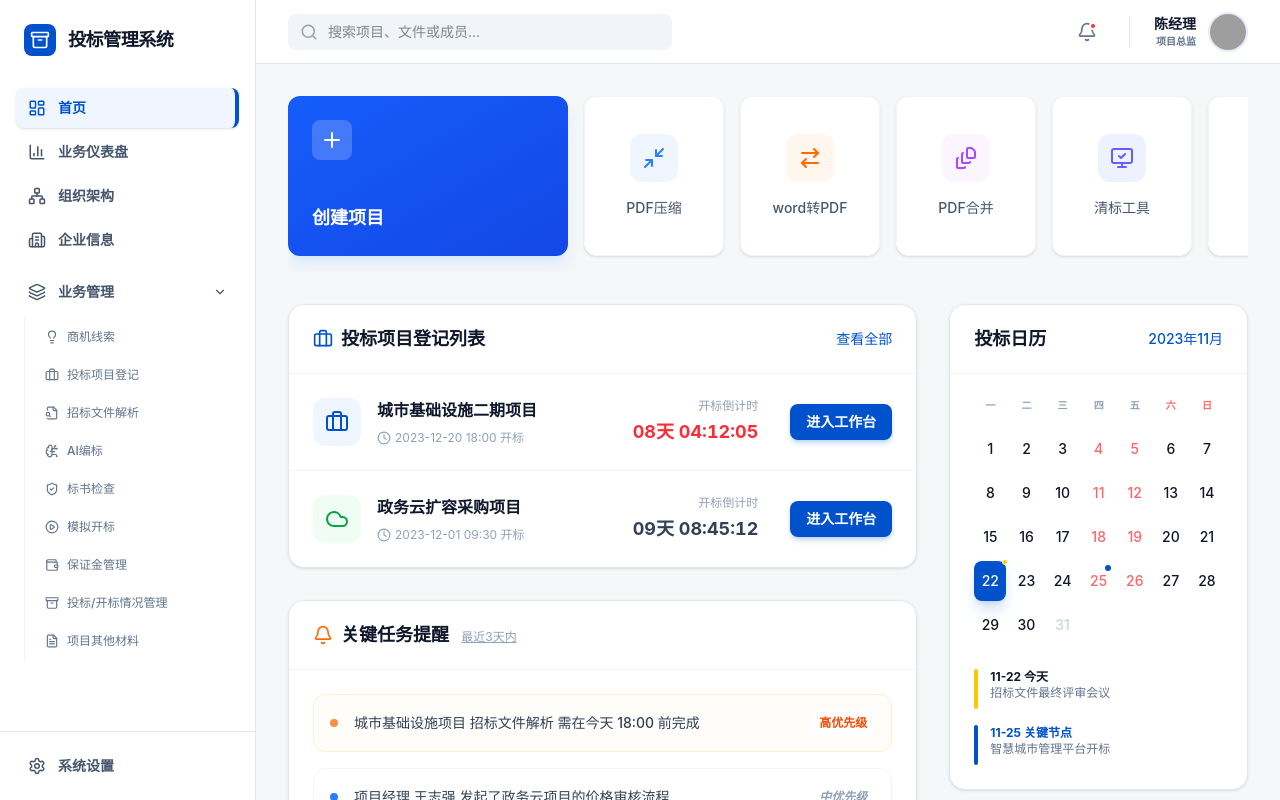
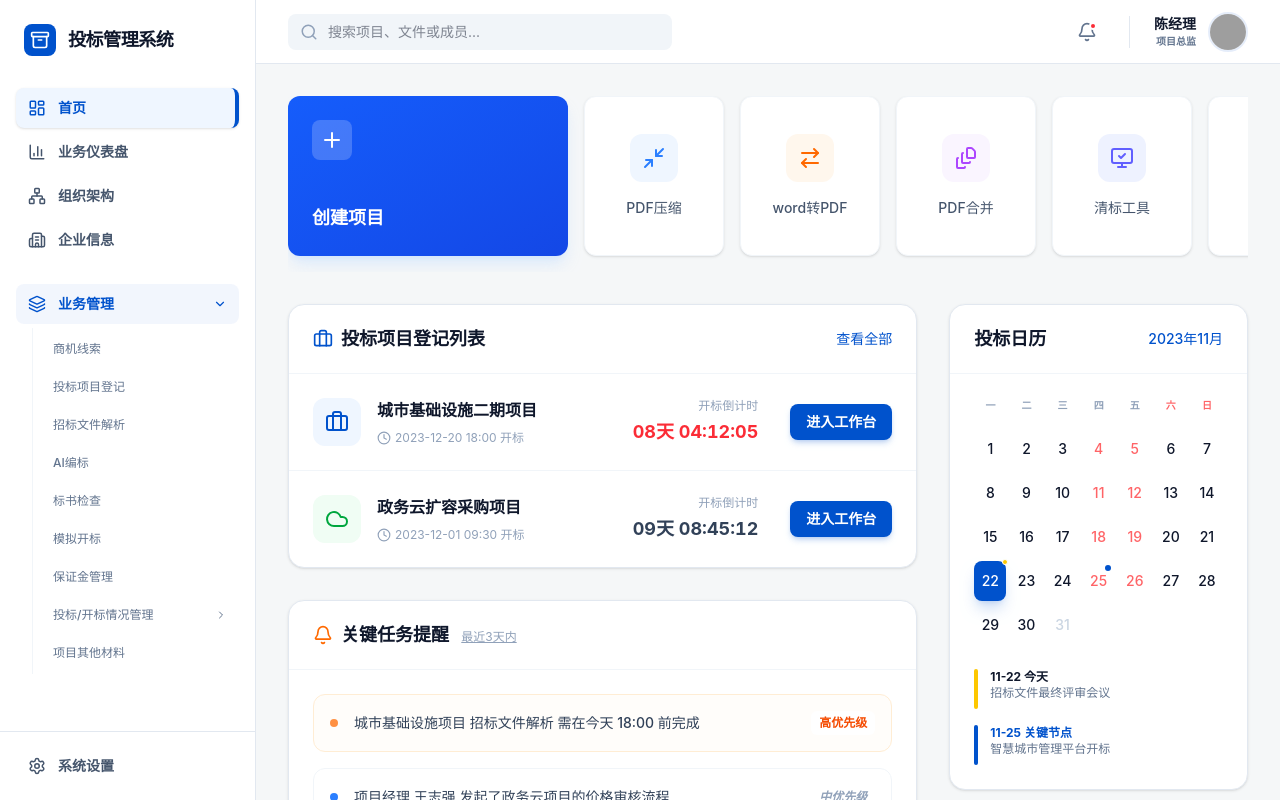
Before and after one commit to zoe19901110/-, a React (Vite) app: page / in a window 1280 px wide. Built offline with nearby package versions, Linux system fonts and the light colour scheme; grey boxes are pictures that could not be loaded.

Commit message:
feat: Add custom scrollbar and enhance sidebar navigation
Introduces a custom scrollbar style for improved UI aesthetics.
Refactors the sidebar navigation to support nested menu items, specifically for the "投标/开标情况管理" section, by adding `expandedSubItems` state and logic.

```diff
--- a/src/components/Sidebar.tsx
+++ b/src/components/Sidebar.tsx
@@ -26,8 +26,15 @@ interface SidebarProps {
   setActiveTab: (tab: string) => void;
 }
 
+interface SubItem {
+  id: string;
+  label: string;
+  children?: { id: string; label: string }[];
+}
+
 const Sidebar: React.FC<SidebarProps> = ({ activeTab, setActiveTab }) => {
   const [isBusinessOpen, setIsBusinessOpen] = useState(true);
+  const [expandedSubItems, setExpandedSubItems] = useState<string[]>([]);
 
   const navItems = [
     { id: 'dashboard', label: '首页', icon: LayoutDashboard },
@@ -36,22 +43,47 @@ const Sidebar: React.FC<SidebarProps> = ({ activeTab, setActiveTab }) => {
     { id: 'enterprise', label: '企业信息', icon: Building2 },
   ];
 
-  const businessItems = [
-    { id: 'leads', label: '商机线索', icon: Lightbulb },
-    { id: 'project-registration', label: '投标项目登记', icon: Briefcase },
-    { id: 'parsing', label: '招标文件解析', icon: FileSearch },
-    { id: 'ai-prep', label: 'AI编标', icon: BrainCircuit },
-    { id: 'inspection', label: '标书检查', icon: ShieldCheck },
-    { id: 'simulation', label: '模拟开标', icon: PlayCircle },
-    { id: 'deposit-management', label: '保证金管理', icon: Wallet },
-    { id: 'opening-management', label: '投标/开标情况管理', icon: Archive },
-    { id: 'other-materials', label: '项目其他材料', icon: FileText },
+  const businessItems: SubItem[] = [
+    { id: 'leads', label: '商机线索' },
+    { id: 'project-registration', label: '投标项目登记' },
+    { id: 'parsing', label: '招标文件解析' },
+    { id: 'ai-prep', label: 'AI编标' },
+    { id: 'inspection', label: '标书检查' },
+    { id: 'simulation', label: '模拟开标' },
+    { id: 'deposit-management', label: '保证金管理' },
+    {
+      id: 'opening-management',
+      label: '投标/开标情况管理',
+      children: [
+        { id: 'opening-tracking', label: '投标进度跟踪' },
+        { id: 'opening-records', label: '开标记录汇总' },
+        { id: 'opening-analysis', label: '评标结果分析' },
+        { id: 'opening-exceptions', label: '异常情况处理' },
+        { id: 'opening-archive', label: '归档资料管理' },
+      ]
+    },
+    { id: 'other-materials', label: '项目其他材料' },
   ];
 
-  // Auto-open business menu if a sub-item is active
+  const toggleSubItem = (id: string) => {
+    setExpandedSubItems(prev =>
+      prev.includes(id) ? prev.filter(i => i !== id) : [...prev, id]
+    );
+  };
+
+  // Auto-open business menu and sub-items if active
   useEffect(() => {
-    if (businessItems.some(item => item.id === activeTab)) {
+    const isBusinessSub = businessItems.some(item =>
+      item.id === activeTab || item.children?.some(child => child.id === activeTab)
+    );
+    if (isBusinessSub) {
       setIsBusinessOpen(true);
+      const parent = businessItems.find(item =>
+        item.children?.some(child => child.id === activeTab)
+      );
+      if (parent && !expandedSubItems.includes(parent.id)) {
+        setExpandedSubItems(prev => [...prev, parent.id]);
+      }
     }
   }, [activeTab]);
 
@@ -70,7 +102,8 @@ const Sidebar: React.FC<SidebarProps> = ({ activeTab, setActiveTab }) => {
         </div>
       </div>
 
-      <nav className="flex-1 px-4 py-2 space-y-1 overflow-y-auto custom-scrollbar">
+      <nav className="flex-1 flex flex-col min-h-0">
+        <div className="px-4 py-2 space-y-1 shrink-0">
           {navItems.map((item) => (
             <button
               key={item.id}
@@ -83,14 +116,14 @@ const Sidebar: React.FC<SidebarProps> = ({ activeTab, setActiveTab }) => {
               <span className="text-sm font-bold">{item.label}</span>
             </button>
           ))}
+        </div>
 
+        <div className="flex-1 px-4 py-2 min-h-0">
           <div className="pt-2">
             <button
               onClick={() => setIsBusinessOpen(!isBusinessOpen)}
               className={`w-full flex items-center justify-between px-3 py-2.5 rounded-lg transition-all ${
-              businessItems.some(item => item.id === activeTab)
-                ? 'text-primary bg-primary/5'
-                : 'text-slate-600 hover:bg-slate-50'
+                isBusinessOpen ? 'text-primary bg-primary/5' : 'text-slate-600 hover:bg-slate-50'
               }`}
             >
               <div className="flex items-center gap-3">
@@ -109,27 +142,57 @@ const Sidebar: React.FC<SidebarProps> = ({ activeTab, setActiveTab }) => {
                   transition={{ duration: 0.2 }}
                   className="overflow-hidden"
                 >
-                <div className="mt-1 ml-2 pl-3 border-l border-slate-100 space-y-1 py-1">
+                  <div className="mt-1 ml-4 pl-2 border-l border-slate-100 space-y-1 py-1">
                     {businessItems.map((item) => (
+                      <div key={item.id} className="space-y-1">
                         <button
-                      key={item.id}
-                      onClick={() => setActiveTab(item.id)}
-                      className={`w-full flex items-center gap-2 px-2 py-2 rounded-lg transition-all ${
-                        activeTab === item.id
+                          onClick={() => {
+                            if (item.children) {
+                              toggleSubItem(item.id);
+                            } else {
+                              setActiveTab(item.id);
+                            }
+                          }}
+                          className={`w-full flex items-center justify-between px-3 py-2 rounded-lg transition-all ${
+                            activeTab === item.id || item.children?.some(c => c.id === activeTab)
                               ? 'text-primary bg-primary/5 font-bold'
                               : 'text-slate-500 hover:bg-slate-50 hover:text-slate-700'
                           }`}
                         >
-                      <item.icon size={14} className="shrink-0" />
                           <span className="text-[12px] font-medium whitespace-nowrap">
                             {item.label}
                           </span>
+                          {item.children && (
+                            expandedSubItems.includes(item.id) ? <ChevronDown size={12} /> : <ChevronRight size={12} />
+                          )}
                         </button>
+
+                        {item.children && expandedSubItems.includes(item.id) && (
+                          <div className="ml-3 pl-3 border-l border-slate-100 space-y-1 py-1 max-h-40 overflow-y-auto custom-scrollbar">
+                            {item.children.map((child) => (
+                              <button
+                                key={child.id}
+                                onClick={() => setActiveTab(child.id)}
+                                className={`w-full flex items-center px-3 py-1.5 rounded-lg transition-all ${
+                                  activeTab === child.id
+                                    ? 'text-primary bg-primary/5 font-bold'
+                                    : 'text-slate-400 hover:bg-slate-50 hover:text-slate-600'
+                                }`}
+                              >
+                                <span className="text-[11px] font-medium whitespace-nowrap">
+                                  {child.label}
+                                </span>
+                              </button>
+                            ))}
+                          </div>
+                        )}
+                      </div>
                     ))}
                   </div>
                 </motion.div>
               )}
             </AnimatePresence>
+          </div>
         </div>
       </nav>
 
--- a/src/index.css
+++ b/src/index.css
@@ -21,3 +21,20 @@
 .glass-effect {
   @apply bg-white/80 backdrop-blur-md;
 }
+
+.custom-scrollbar::-webkit-scrollbar {
+  width: 4px;
+}
+
+.custom-scrollbar::-webkit-scrollbar-track {
+  background: transparent;
+}
+
+.custom-scrollbar::-webkit-scrollbar-thumb {
+  background: #e2e8f0;
+  border-radius: 10px;
+}
+
+.custom-scrollbar::-webkit-scrollbar-thumb:hover {
+  background: #cbd5e1;
+}
```
Lines whose indentation alone changed are shown as unchanged.
